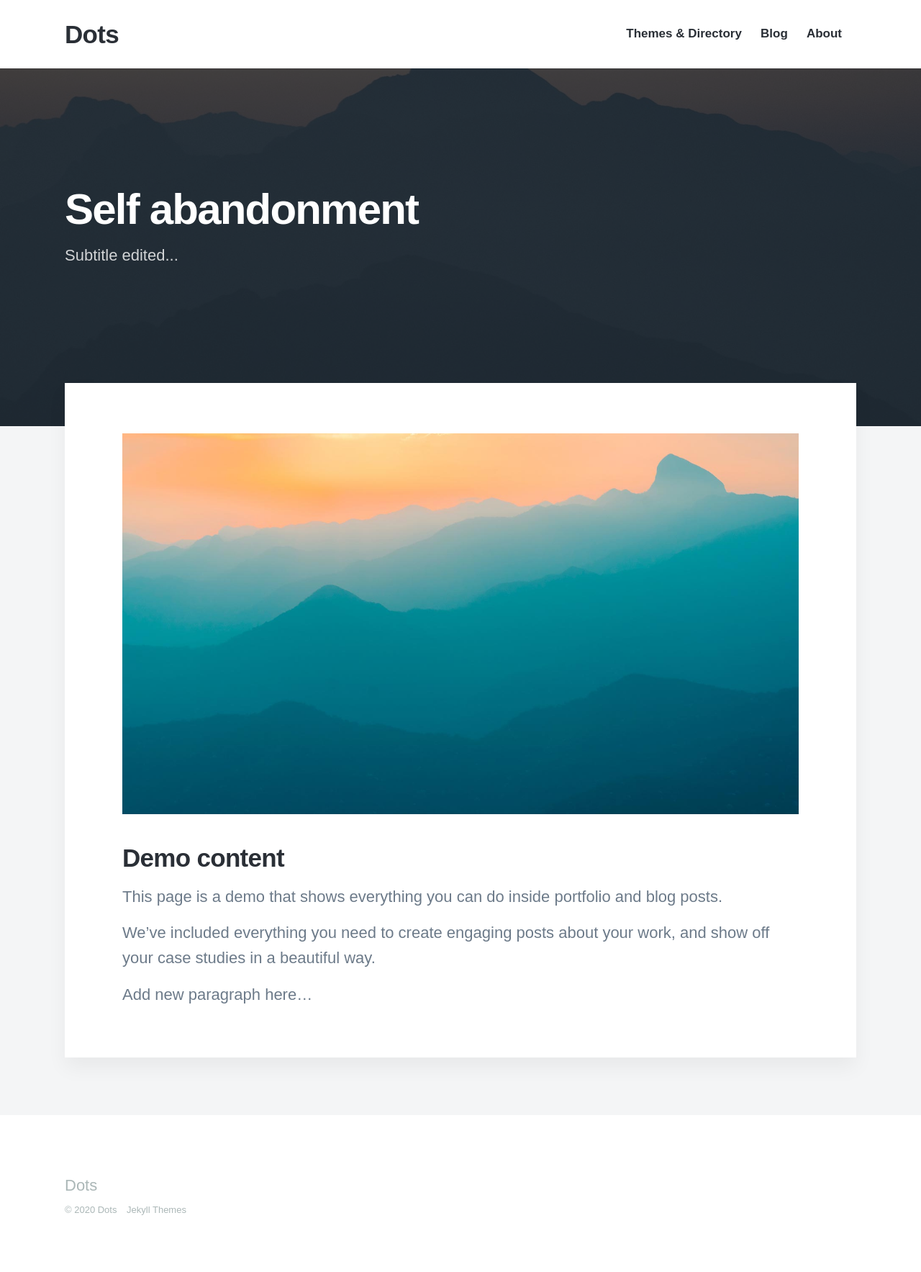
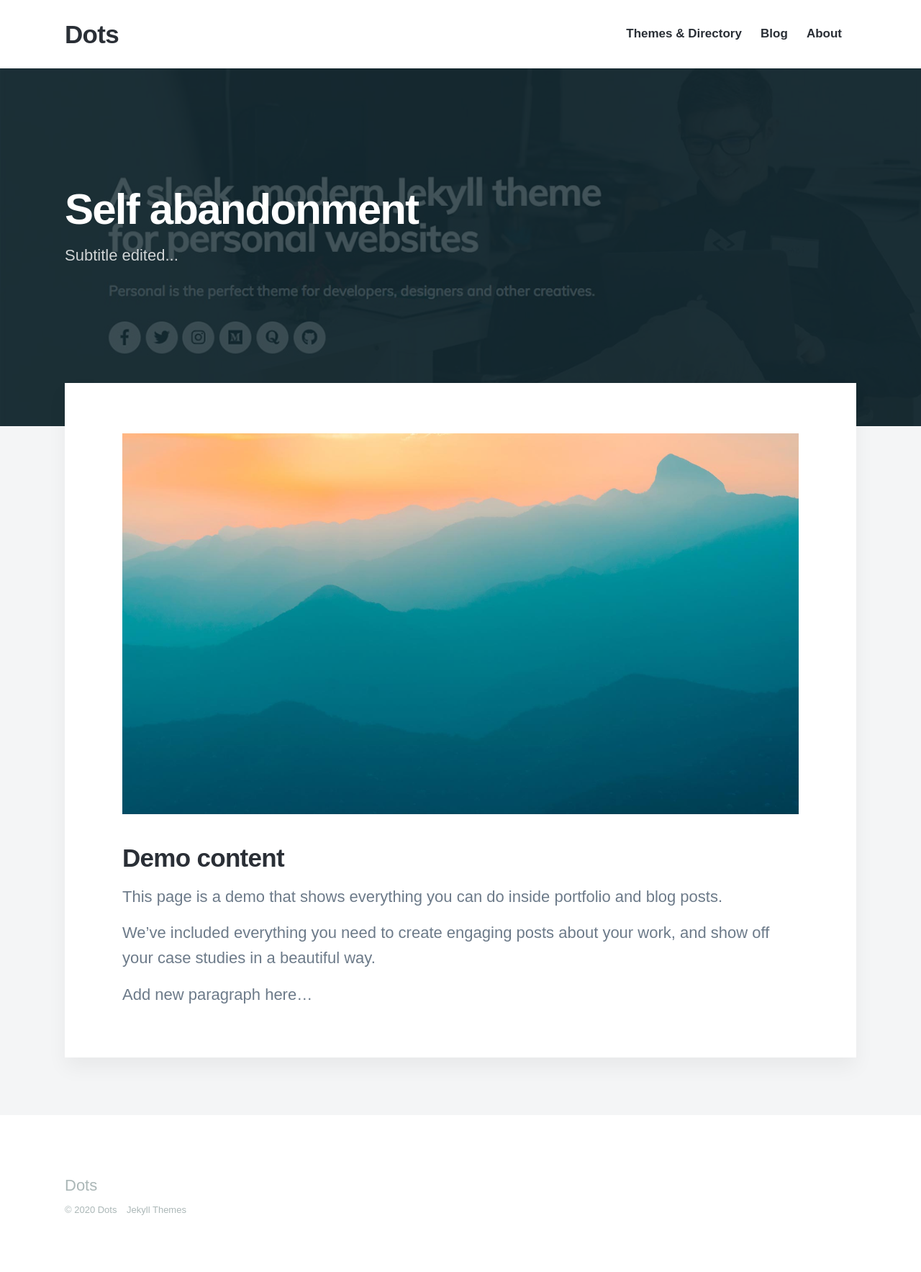
Before and after one commit to pr3ssh/dots, a Jekyll site: the page built from _projects/self-abandonment.md, in a window 1280 px wide. Shown: the whole page at 72% size. Built offline with Jekyll 4.4.1, drawn with Linux system fonts in a browser that asks for light colours; nearby versions of some CDN libraries; some web fonts are replaced.

Commit message:
Update self-abandonment.md

```diff
--- a/_projects/self-abandonment.md
+++ b/_projects/self-abandonment.md
@@ -2,7 +2,7 @@
 title: 'Self abandonment'
 subtitle: 'Subtitle edited...'
 description: 'Subtitle edited...'
-featured_image: '/images/demo/demo-square.jpg'
+featured_image: 'images/social.jpg'
 ---
 
 ![](/images/demo/demo-landscape.jpg)
```
